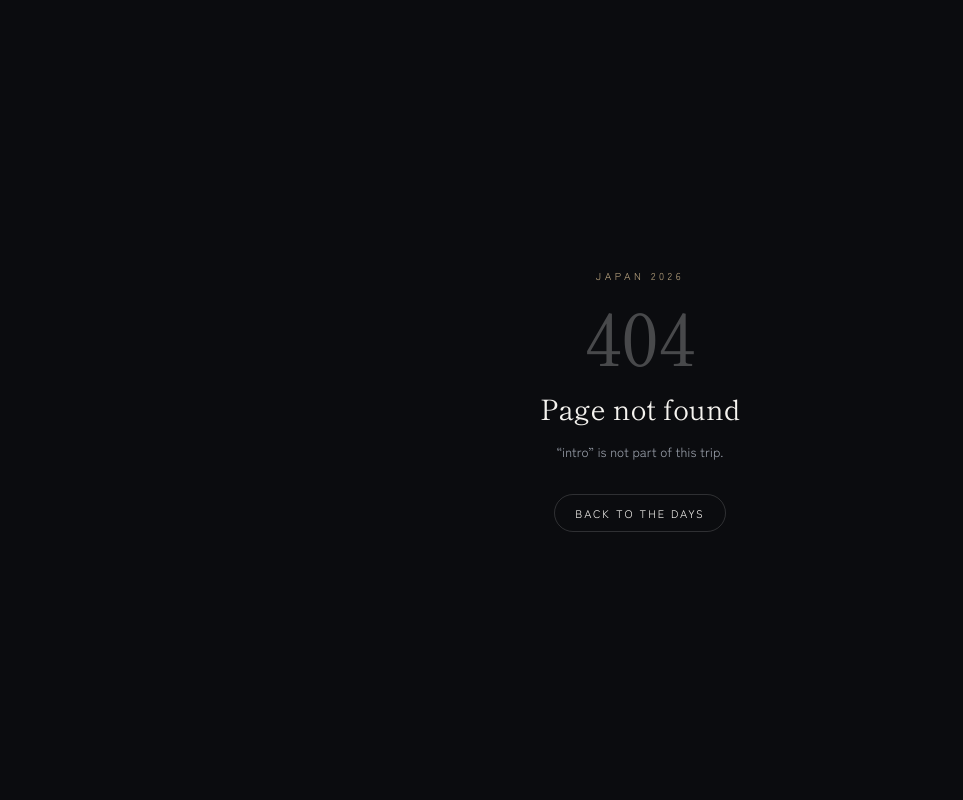
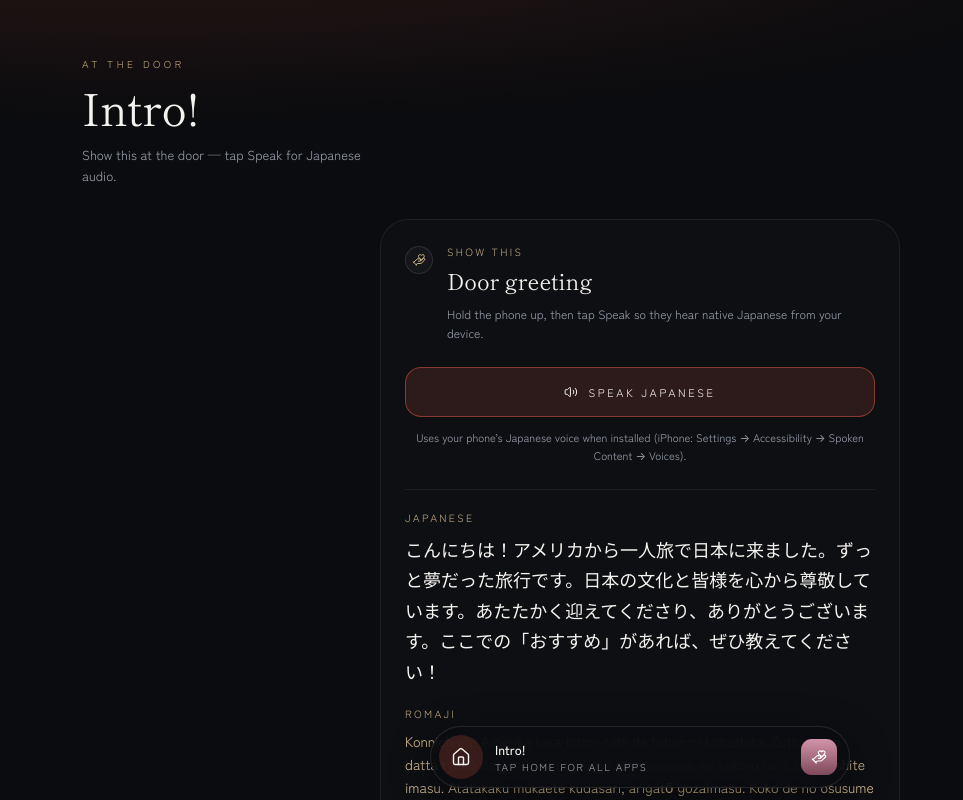
Before and after one commit to Cacody25/japan-trip, a React (Vite) app: page /intro in a window 1280 px wide. Before the commit this address had no page. Shown: the top 800 px of the page, without its empty margins (0-963 px from the left). Built offline with nearby package versions, Linux system fonts and the light colour scheme.

Commit message:
Add Intro! door greeting with Japanese speech.
Home tile shows the solo-travel welcome in JP/romaji/EN, with a Speak button using the device ja-JP voice.

```diff
--- a/src/App.jsx
+++ b/src/App.jsx
@@ -12,6 +12,7 @@ import Bars from "@/pages/Bars";
 import Poke from "@/pages/Poke";
 import Halloween from "@/pages/Halloween";
 import Entry from "@/pages/Entry";
+import Intro from "@/pages/Intro";
 import CheckIn from "@/pages/CheckIn";
 import Notes from "@/pages/Notes";
 import Translate from "@/pages/Translate";
@@ -37,7 +38,9 @@ function App() {
           <Route path="/poke" element={<Poke />} />
           <Route path="/halloween" element={<Halloween />} />
           <Route path="/entry" element={<Entry />} />
+          <Route path="/intro" element={<Intro />} />
           <Route path="/check-in" element={<CheckIn />} />
+
           <Route path="/map" element={<MapPage />} />
           <Route path="/notes" element={<Notes />} />
           <Route path="/translate" element={<Translate />} />
--- a/src/data/apps.js
+++ b/src/data/apps.js
@@ -12,6 +12,7 @@ import {
   Watch,
   QrCode,
   UtensilsCrossed,
+  HandHeart,
   Map as MapIcon,
 } from "lucide-react";
 
@@ -34,6 +35,12 @@ export const appIcons = [
     label: "Entry",
     Icon: QrCode,
     color: "#2F6FED",
+  },
+  {
+    to: "/intro",
+    label: "Intro!",
+    Icon: HandHeart,
+    color: "#C4708C",
   },
   {
     to: "/food",
--- /dev/null
+++ b/src/data/intro.js
@@ -0,0 +1,8 @@
+export const introSpeech = {
+  title: "Intro!",
+  blurb: "Show this at the door — tap Speak for Japanese audio.",
+  jp: "こんにちは！アメリカから一人旅で日本に来ました。ずっと夢だった旅行です。日本の文化と皆様を心から尊敬しています。あたたかく迎えてくださり、ありがとうございます。ここでの「おすすめ」があれば、ぜひ教えてください！",
+  romaji:
+    "Konnichiwa! Amerika kara hitori-tabi de Nihon ni kimashita. Zutto yume datta ryokō desu. Nihon no bunka to minasama wo kokoro kara sonkei shite imasu. Atatakaku mukaete kudasari, arigatō gozaimasu. Koko de no osusume ga areba, zehi oshiete kudasai!",
+  en: "Hello! I came to Japan on a solo trip from America. This trip has been a lifelong dream. I sincerely respect Japanese culture and everyone here. Thank you for welcoming me so warmly. If you have any recommendations here, please let me know!",
+};
--- /dev/null
+++ b/src/lib/speakJapanese.js
@@ -0,0 +1,62 @@
+function pickJapaneseVoice(voices) {
+  const ja = voices.filter((voice) => voice.lang?.toLowerCase().startsWith("ja"));
+  if (!ja.length) return null;
+
+  const preferred = ja.find((voice) =>
+    /google|kyoko|otoya|haruka|ichiro|sayaka|japanese/i.test(voice.name),
+  );
+  return preferred || ja[0];
+}
+
+export function speakJapanese(text, { onStart, onEnd, onError } = {}) {
+  if (typeof window === "undefined" || !window.speechSynthesis) {
+    onError?.(new Error("Speech is not supported on this device."));
+    return () => {};
+  }
+
+  const synth = window.speechSynthesis;
+  synth.cancel();
+
+  const utterance = new SpeechSynthesisUtterance(text);
+  utterance.lang = "ja-JP";
+  utterance.rate = 0.92;
+  utterance.pitch = 1;
+
+  const applyVoice = () => {
+    const voice = pickJapaneseVoice(synth.getVoices());
+    if (voice) utterance.voice = voice;
+  };
+
+  applyVoice();
+  if (!utterance.voice) {
+    const onVoices = () => {
+      applyVoice();
+      synth.removeEventListener("voiceschanged", onVoices);
+    };
+    synth.addEventListener("voiceschanged", onVoices);
+  }
+
+  utterance.onstart = () => onStart?.();
+  utterance.onend = () => onEnd?.();
+  utterance.onerror = (event) => {
+    if (event.error === "interrupted" || event.error === "canceled") {
+      onEnd?.();
+      return;
+    }
+    onError?.(event);
+    onEnd?.();
+  };
+
+  // Some browsers need a tick after cancel before speaking again.
+  window.setTimeout(() => synth.speak(utterance), 40);
+
+  return () => {
+    synth.cancel();
+  };
+}
+
+export function stopSpeaking() {
+  if (typeof window !== "undefined" && window.speechSynthesis) {
+    window.speechSynthesis.cancel();
+  }
+}
--- /dev/null
+++ b/src/pages/Intro.jsx
@@ -0,0 +1,97 @@
+import React, { useEffect, useState } from "react";
+import { HandHeart, Volume2, Square } from "lucide-react";
+import SectionHeading from "@/components/SectionHeading";
+import { introSpeech } from "@/data/intro";
+import { speakJapanese, stopSpeaking } from "@/lib/speakJapanese";
+
+export default function Intro() {
+  const [speaking, setSpeaking] = useState(false);
+  const [speechNote, setSpeechNote] = useState("");
+
+  useEffect(() => () => stopSpeaking(), []);
+
+  function toggleSpeak() {
+    if (speaking) {
+      stopSpeaking();
+      setSpeaking(false);
+      return;
+    }
+
+    setSpeechNote("");
+    speakJapanese(introSpeech.jp, {
+      onStart: () => setSpeaking(true),
+      onEnd: () => setSpeaking(false),
+      onError: () => {
+        setSpeaking(false);
+        setSpeechNote("Speech isn’t available here — show the Japanese text instead.");
+      },
+    });
+  }
+
+  return (
+    <>
+      <SectionHeading
+        eyebrow="At the door"
+        title="Intro!"
+        subtitle={introSpeech.blurb}
+      />
+
+      <div className="px-5 pt-8 md:px-8">
+        <section className="mx-auto max-w-[520px] rounded-[28px] border border-white/[0.07] bg-card/60 p-6">
+          <div className="flex items-start gap-3.5">
+            <span className="mt-0.5 flex h-7 w-7 shrink-0 items-center justify-center rounded-full border border-white/10 bg-white/[0.03]">
+              <HandHeart className="h-3.5 w-3.5 text-gold" strokeWidth={1.6} />
+            </span>
+            <div className="min-w-0">
+              <p className="text-[10.5px] uppercase tracking-[0.22em] text-gold/85">Show this</p>
+              <h2 className="mt-1.5 font-display text-[22px] leading-snug text-foreground">Door greeting</h2>
+              <p className="mt-2 text-[12px] leading-relaxed text-muted-foreground">
+                Hold the phone up, then tap Speak so they hear native Japanese from your device.
+              </p>
+            </div>
+          </div>
+
+          <button
+            type="button"
+            onClick={toggleSpeak}
+            className="mt-6 flex w-full items-center justify-center gap-2.5 rounded-2xl border border-vermilion/50 bg-vermilion/15 py-4 text-[11px] uppercase tracking-[0.24em] text-foreground transition-colors hover:bg-vermilion/25"
+          >
+            {speaking ? (
+              <>
+                <Square className="h-3.5 w-3.5" strokeWidth={1.8} />
+                Stop
+              </>
+            ) : (
+              <>
+                <Volume2 className="h-3.5 w-3.5" strokeWidth={1.7} />
+                Speak Japanese
+              </>
+            )}
+          </button>
+          {speechNote ? (
+            <p className="mt-3 text-center text-[11px] leading-relaxed text-muted-foreground">{speechNote}</p>
+          ) : (
+            <p className="mt-3 text-center text-[11px] leading-relaxed text-muted-foreground">
+              Uses your phone’s Japanese voice when installed (iPhone: Settings → Accessibility → Spoken Content → Voices).
+            </p>
+          )}
+
+          <div className="mt-6 space-y-5 border-t border-white/[0.06] pt-5">
+            <div>
+              <p className="text-[10.5px] uppercase tracking-[0.22em] text-gold/85">Japanese</p>
+              <p className="mt-2 text-[18px] leading-[1.7] text-foreground">{introSpeech.jp}</p>
+            </div>
+            <div>
+              <p className="text-[10.5px] uppercase tracking-[0.22em] text-gold/85">Romaji</p>
+              <p className="mt-2 text-[14px] leading-relaxed text-gold">{introSpeech.romaji}</p>
+            </div>
+            <div>
+              <p className="text-[10.5px] uppercase tracking-[0.22em] text-gold/85">English</p>
+              <p className="mt-2 text-[13px] leading-relaxed text-muted-foreground">{introSpeech.en}</p>
+            </div>
+          </div>
+        </section>
+      </div>
+    </>
+  );
+}
```
